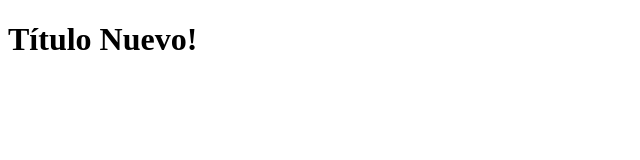
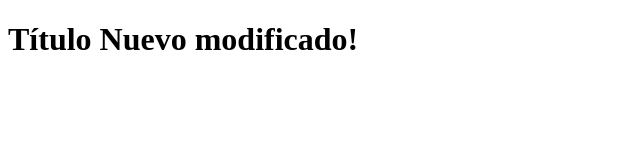
Before and after one commit to e-pena/udemy-curso-git, a plain HTML site: page index.html in a window 1280 px wide. Shown: the whole page, without its empty margins (0-640 px from the left). Drawn offline with Linux system fonts and the light colour scheme.

Commit message:
se volvió a cambiar el título

```diff
--- a/index.html
+++ b/index.html
@@ -6,6 +6,6 @@
 		<title>Demo Git</title>
 	</head>
 	<body>
-		<h1>Título Nuevo!</h1>
+		<h1>Título Nuevo modificado!</h1>
 	</body>
 </html>
```
